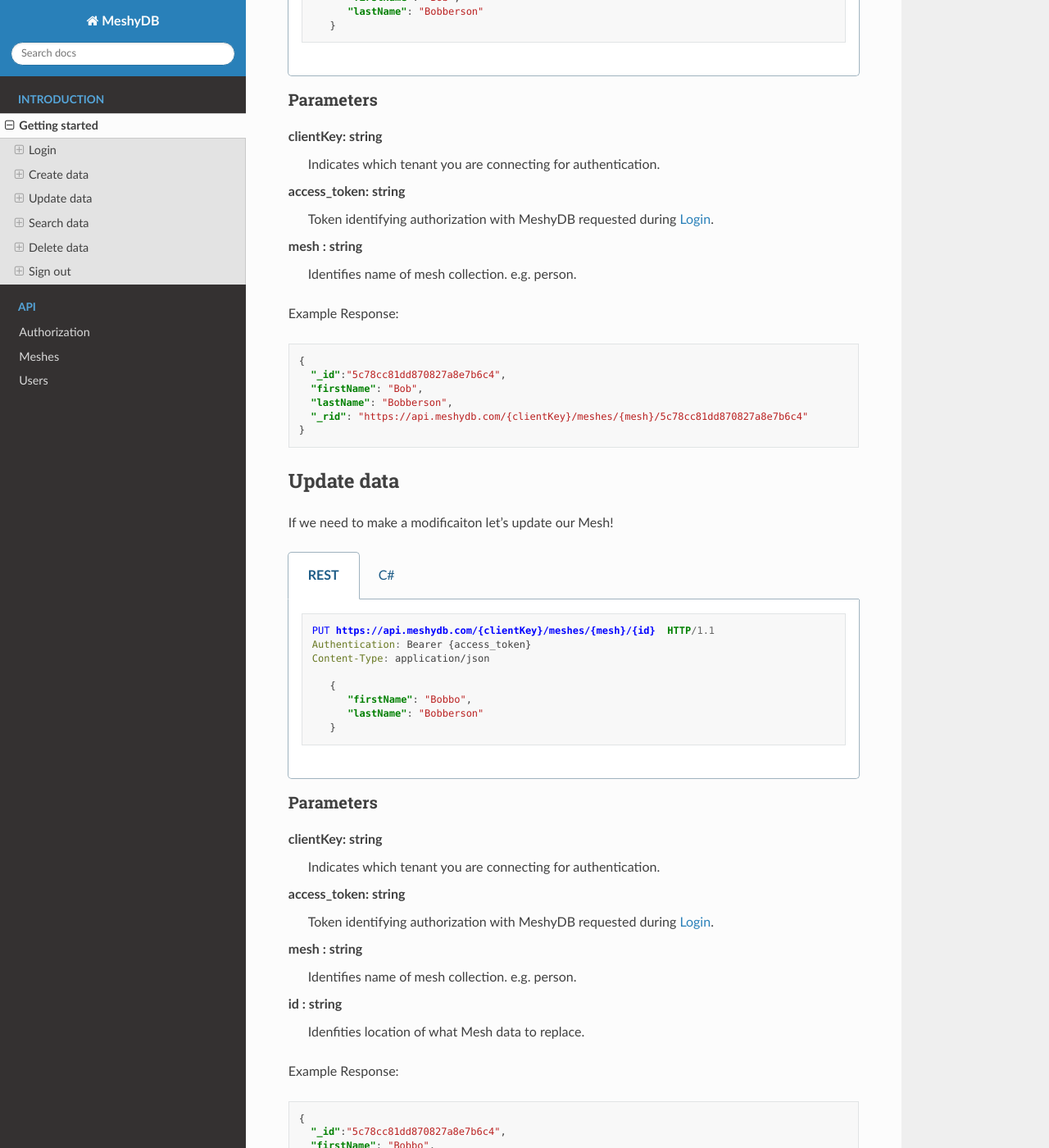
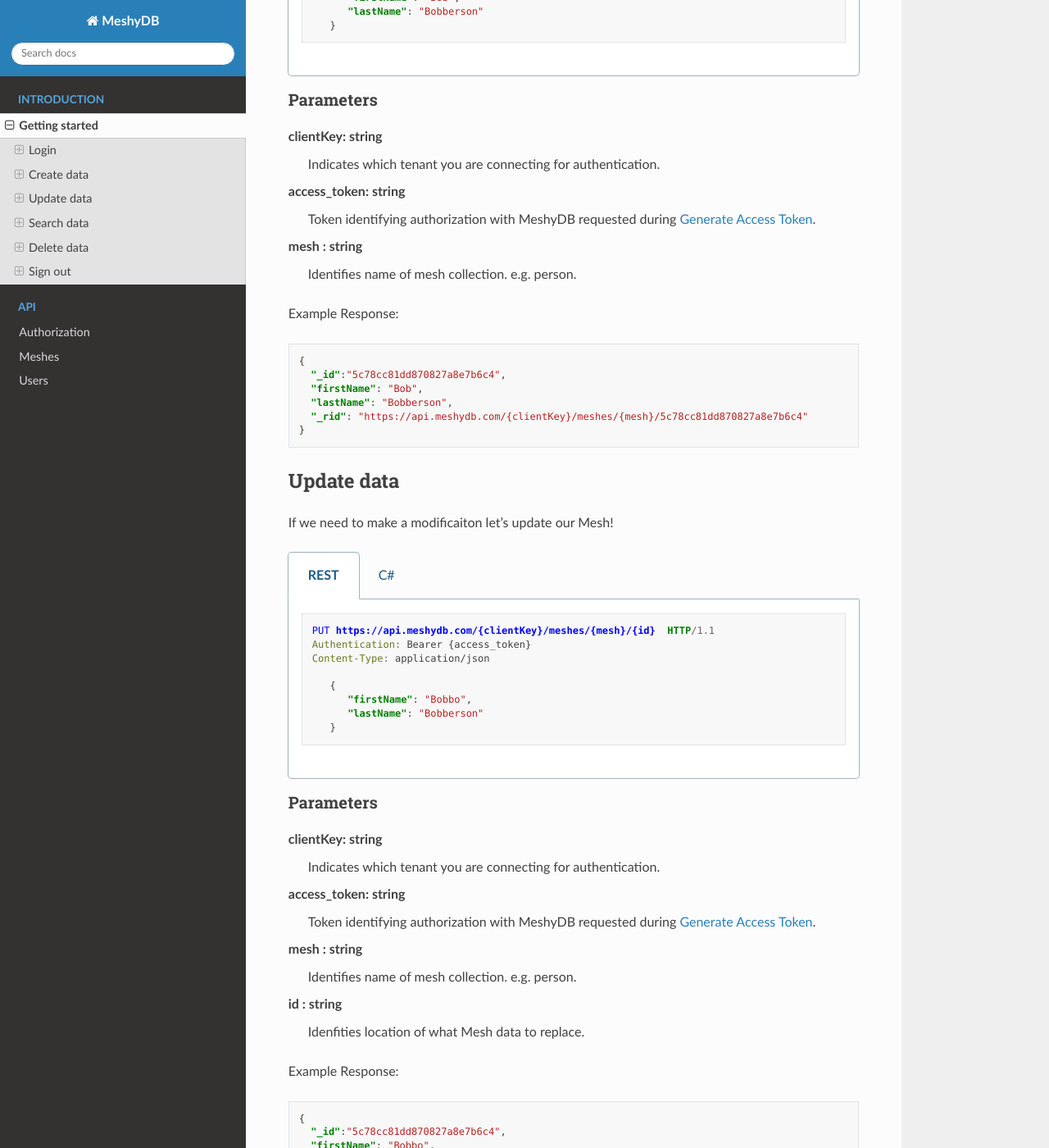
Before and after one commit to yetisoftworks/MeshyDB.SDK, a Sphinx documentation site: the page built from docs/intro/getting_started.rst, in a window 1280 px wide and 1400 px high, scrolled down 1705 px. Shown: the whole window at 82% size. Built offline with Sphinx 7.4.7 and the Read the Docs theme 2.0.0, drawn with Linux system fonts in a browser that asks for light colours; some of the changed text lies outside the part shown.

Commit message:
Update getting_started.rst

```diff
--- a/docs/intro/getting_started.rst
+++ b/docs/intro/getting_started.rst
@@ -101,7 +101,7 @@ Parameters
 clientKey: string
    Indicates which tenant you are connecting for authentication.
 access_token: string
-   Token identifying authorization with MeshyDB requested during `Login`_.
+   Token identifying authorization with MeshyDB requested during `Generate Access Token <auth.html#generate-access-token>`_.
 mesh : string
    Identifies name of mesh collection. e.g. person.
 
@@ -150,7 +150,7 @@ Parameters
 clientKey: string
    Indicates which tenant you are connecting for authentication.
 access_token: string
-   Token identifying authorization with MeshyDB requested during `Login`_.
+   Token identifying authorization with MeshyDB requested during `Generate Access Token <auth.html#generate-access-token>`_.
 mesh : string
    Identifies name of mesh collection. e.g. person.
 id : string
@@ -197,7 +197,7 @@ Parameters
 clientKey: string
    Indicates which tenant you are connecting for authentication.
 access_token: string
-   Token identifying authorization with MeshyDB requested during `Login`_.
+   Token identifying authorization with MeshyDB requested during `Generate Access Token <auth.html#generate-access-token>`_.
 mesh : string
    Identifies name of mesh collection. e.g. person.
 filter : string
@@ -250,7 +250,7 @@ Parameters
 clientKey: string
    Indicates which tenant you are connecting for authentication.
 access_token: string
-   Token identifying authorization with MeshyDB requested during `Login`_.
+   Token identifying authorization with MeshyDB requested during `Generate Access Token <auth.html#generate-access-token>`_.
 mesh : string
    Identifies name of mesh collection. e.g. person.
 id : string
```
